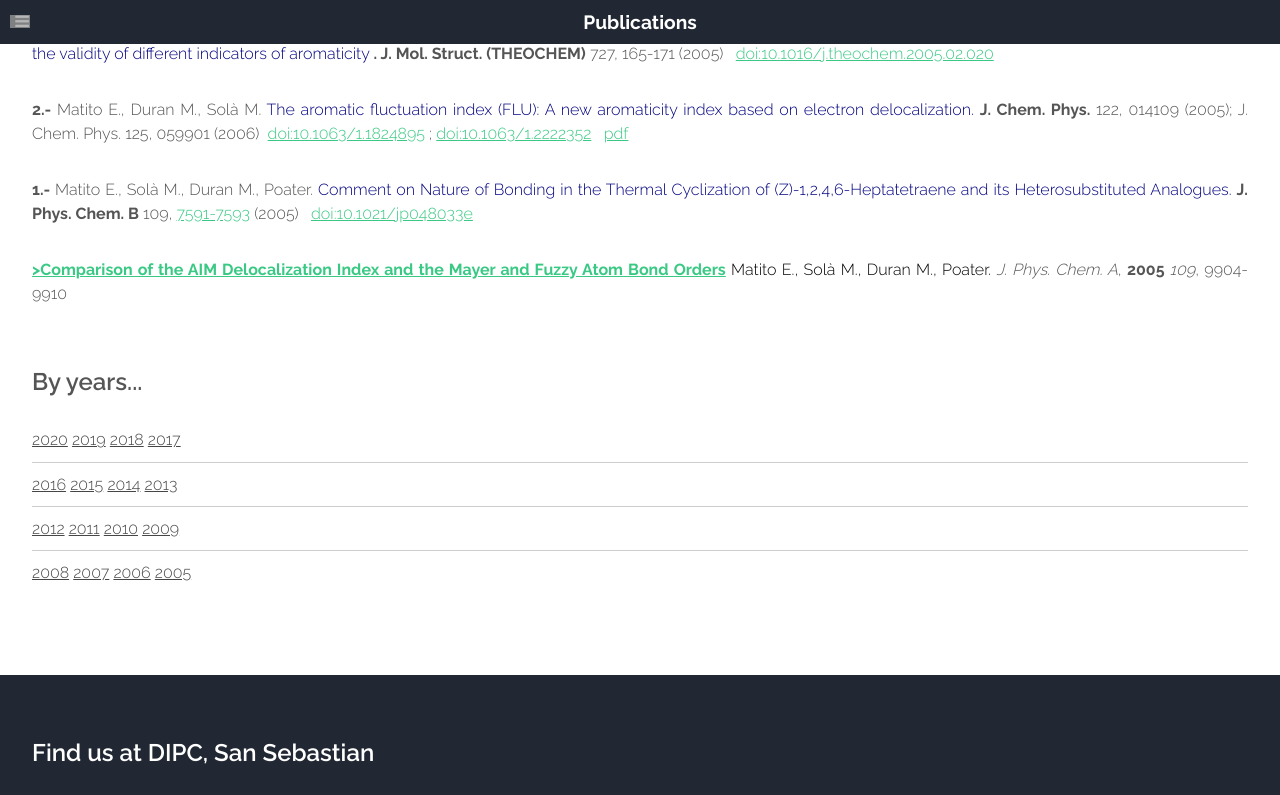
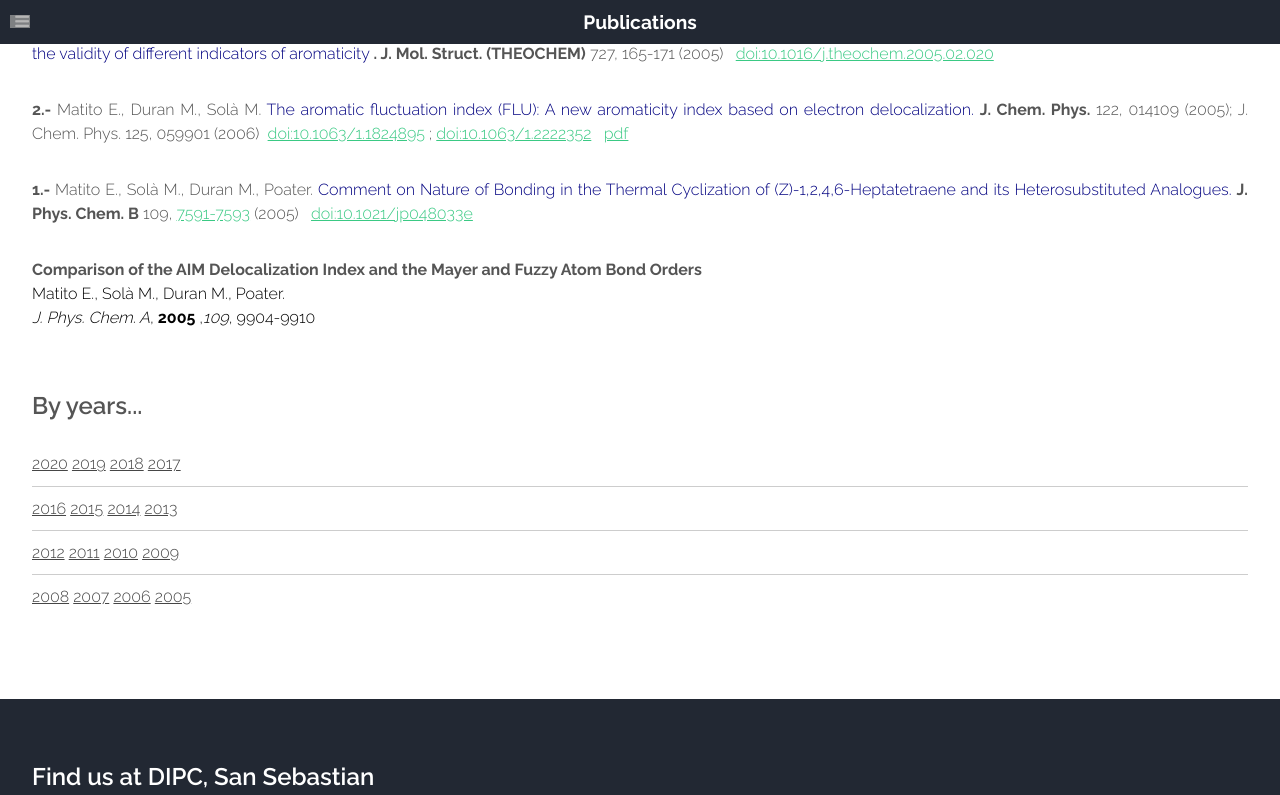
Before and after one commit to old-jekyll-templates/Horizons-Jekyll-Theme, a Jekyll site: the page built from publications.html, in a window 1280 px wide and 900 px high, scrolled down 8365 px, cut to the strip 0-795 px from the top of the window. Built offline with Jekyll 4.4.1, drawn with Linux system fonts in a browser that asks for light colours; grey boxes are pictures that could not be loaded.

Commit message:
Update publications.html

```diff
--- a/publications.html
+++ b/publications.html
@@ -806,9 +806,10 @@ doi:10.1021/ed083p1243</a></p>
 			(2005)&nbsp;&nbsp; <a href="http://dx.doi.org/10.1021/jp048033e">doi:10.1021/jp048033e</a></font></p>
 
 			<p style="text-align:justify; text-justify:inter-ideograph;>
-			<font color="#000000">	<a href="https://pubs.acs.org/doi/10.1021/jp0538464" > <b> >Comparison of the AIM Delocalization Index and the Mayer and Fuzzy Atom Bond Orders</b></a></font>
-			<font color="#000000"> Matito E., Solà M., Duran M., Poater. </font>
-			<font> <i>J. Phys. Chem. A</i>, <b> 2005 </b><i>109</i>, 9904-9910 </font> </p>
+			<a href="https://pubs.acs.org/doi/10.1021/jp0538464">
+			<b>Comparison of the AIM Delocalization Index and the Mayer and Fuzzy Atom Bond Orders</b></a></font><br>
+			<font color="#000000"> Matito E., Solà M., Duran M., Poater. </font><br>
+			<font color="#000000"> <i>J. Phys. Chem. A</i>, <b> 2005 </b>,<i>109</i>, 9904-9910 </font> </p>
 
 
 					</section>
```
